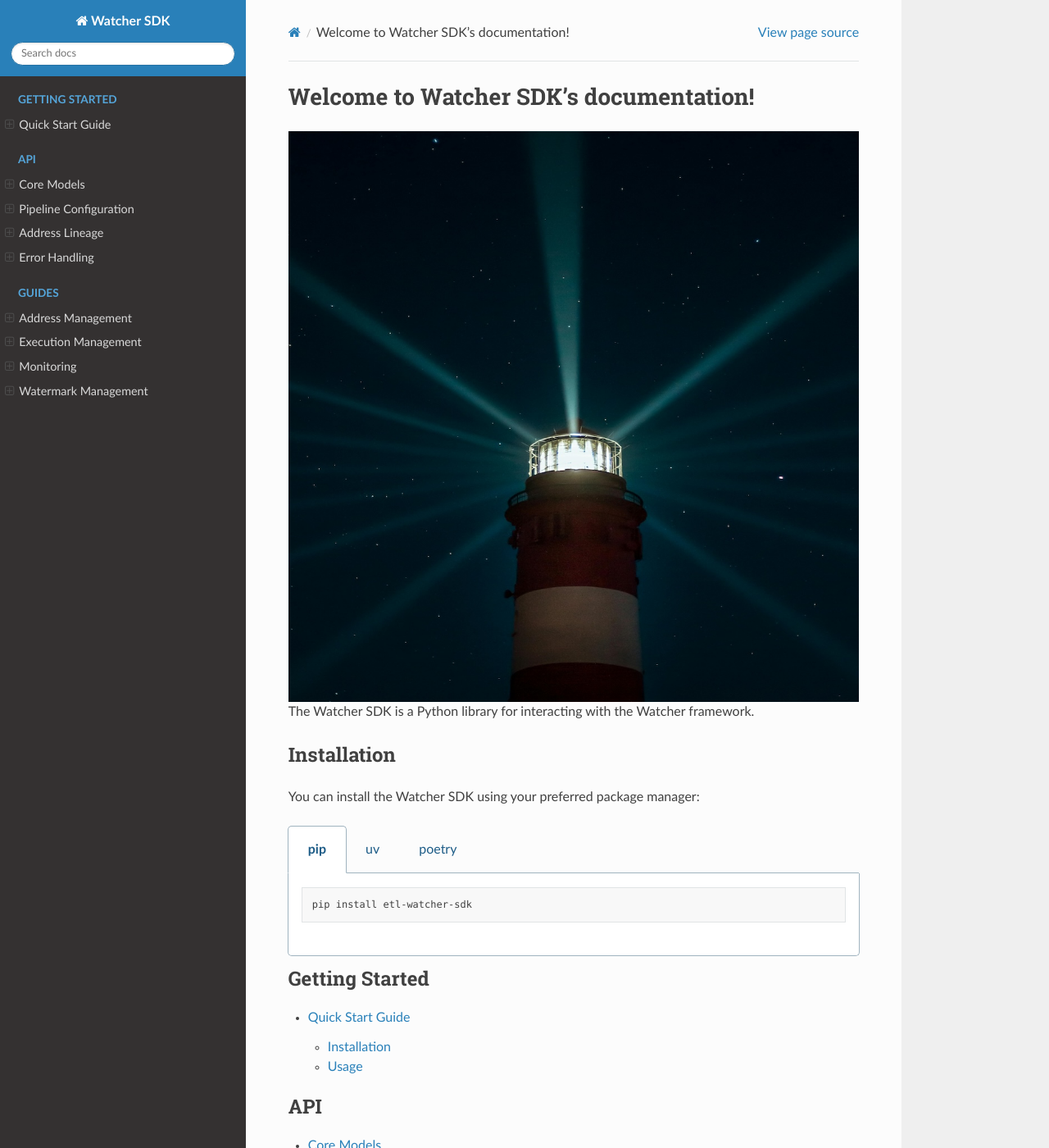
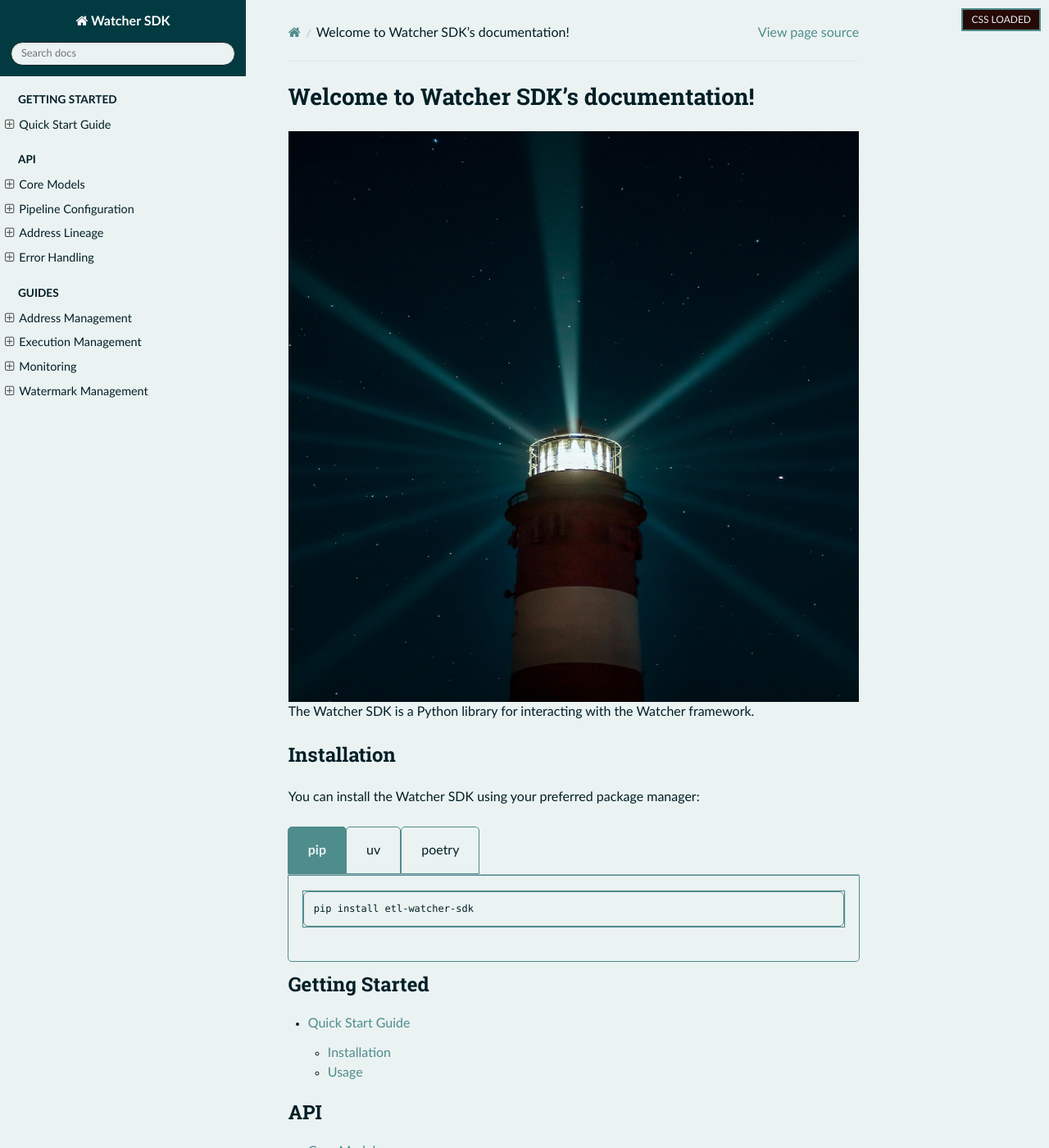
Before and after one commit to cmgoffena13/etl-watcher-sdk, a Sphinx documentation site: the page built from docs/index.rst, in a window 1280 px wide and 1400 px high. Shown: the whole window at 82% size. Built offline with Sphinx 7.4.7 and the Read the Docs theme 3.1.0, drawn with Linux system fonts in a browser that asks for light colours.

Commit message:
updating theme

```diff
--- /dev/null
+++ b/docs/_static/css/custom.css
@@ -0,0 +1,506 @@
+/* Custom color theme for Watcher documentation */
+/* Color palette: #011F26, #013A40, #EBF2F2, #4F8C8C, #260A08 */
+
+/* Global overrides */
+body {
+    background-color: #EBF2F2 !important;
+    color: #011F26 !important;
+}
+
+/* TEST: Add a visible border to confirm CSS is loading */
+body::after {
+    content: "CSS LOADED";
+    position: fixed;
+    top: 10px;
+    right: 10px;
+    background: #260A08;
+    color: #EBF2F2;
+    padding: 5px 10px;
+    font-size: 12px;
+    z-index: 9999;
+    border: 2px solid #4F8C8C;
+}
+
+html {
+    background-color: #EBF2F2 !important;
+}
+
+/* Navigation */
+.wy-side-nav-search {
+    background-color: #013A40 !important;
+}
+
+.wy-side-nav-search input[type="text"] {
+    background-color: #EBF2F2 !important;
+    color: #011F26 !important;
+    border: 1px solid #011F26 !important;
+}
+
+.wy-nav-top {
+    background-color: #013A40 !important;
+}
+
+.wy-nav-side {
+    background-color: #EBF2F2 !important;
+}
+
+.wy-menu-vertical a {
+    color: #011F26 !important;
+}
+
+.wy-menu-vertical a:hover {
+    background-color: #013A40 !important;
+    color: #EBF2F2 !important;
+}
+
+.wy-menu-vertical li.current > a {
+    background-color: #011F26 !important;
+    color: #EBF2F2 !important;
+}
+
+.wy-menu-vertical li.current > a:hover {
+    background-color: #013A40 !important;
+    color: #EBF2F2 !important;
+}
+
+/* Content area */
+.wy-nav-content {
+    background-color: #EBF2F2 !important;
+    color: #011F26 !important;
+}
+
+.wy-nav-content-wrap {
+    background-color: #EBF2F2 !important;
+}
+
+.rst-content {
+    background-color: #EBF2F2 !important;
+    color: #011F26 !important;
+}
+
+/* Headers - force override Sphinx defaults with maximum specificity */
+h1, h2, h3, h4, h5, h6 {
+    color: #011F26 !important;
+}
+
+.rst-content h1,
+.rst-content h2,
+.rst-content h3,
+.rst-content h4,
+.rst-content h5,
+.rst-content h6 {
+    color: #011F26 !important;
+}
+
+/* Nuclear option - override everything */
+body h1,
+body h2,
+body h3,
+body h4,
+body h5,
+body h6,
+html h1,
+html h2,
+html h3,
+html h4,
+html h5,
+html h6 {
+    color: #011F26 !important;
+}
+
+/* Override page titles specifically */
+.wy-nav-content h1 {
+    color: #011F26 !important;
+}
+
+/* Override any RTD theme title styling */
+.rst-content .section h1 {
+    color: #011F26 !important;
+}
+
+/* Force override for all possible title selectors */
+.document h1,
+.documentwrapper h1,
+.wy-nav-content-wrap h1 {
+    color: #011F26 !important;
+}
+
+/* Target specific RTD theme classes */
+.wy-nav-content .rst-content h1,
+.wy-nav-content .rst-content h2,
+.wy-nav-content .rst-content h3,
+.wy-nav-content .rst-content h4,
+.wy-nav-content .rst-content h5,
+.wy-nav-content .rst-content h6 {
+    color: #011F26 !important;
+}
+
+/* Override any inherited styles */
+* h1,
+* h2,
+* h3,
+* h4,
+* h5,
+* h6 {
+    color: #011F26 !important;
+}
+
+/* Links */
+.rst-content a {
+    color: #4F8C8C !important;
+}
+
+.rst-content a:hover {
+    color: #011F26 !important;
+}
+
+.rst-content a:visited {
+    color: #4F8C8C !important;
+}
+
+/* Code blocks - more aggressive styling */
+.rst-content pre {
+    background-color: #EBF2F2 !important;
+    color: #011F26 !important;
+    border: 1px solid #4F8C8C !important;
+}
+
+.rst-content code {
+    background-color: #EBF2F2 !important;
+    color: #011F26 !important;
+    border: 1px solid #4F8C8C !important;
+}
+
+/* Force all code elements to have better colors */
+pre, code {
+    background-color: #EBF2F2 !important;
+    color: #011F26 !important;
+}
+
+/* Target any code that might be inside pre tags */
+pre code {
+    background-color: #EBF2F2 !important;
+    color: #011F26 !important;
+}
+
+/* Override any inherited code styling */
+.rst-content pre code,
+.rst-content code,
+.rst-content .highlight pre,
+.rst-content .highlight code {
+    background-color: #EBF2F2 !important;
+    color: #011F26 !important;
+}
+
+/* Override any syntax highlighting that might be overriding */
+.rst-content pre .highlight {
+    background-color: #EBF2F2 !important;
+    color: #011F26 !important;
+}
+
+/* Syntax highlighting colors */
+.rst-content pre .highlight .k {
+    color: #4F8C8C !important; /* Keywords - lighter teal */
+    font-weight: bold;
+}
+
+.rst-content pre .highlight .s {
+    color: #260A08 !important; /* Strings - dark red */
+}
+
+.rst-content pre .highlight .c {
+    color: #011F26 !important; /* Comments - dark blue-green */
+    font-style: italic;
+}
+
+.rst-content pre .highlight .n {
+    color: #011F26 !important; /* Names - dark blue-green */
+}
+
+.rst-content pre .highlight .o {
+    color: #4F8C8C !important; /* Operators - lighter teal */
+}
+
+.rst-content pre .highlight .p {
+    color: #011F26 !important; /* Punctuation - dark blue-green */
+}
+
+.rst-content pre .highlight .nb {
+    color: #4F8C8C !important; /* Built-in names - lighter teal */
+    font-weight: bold;
+}
+
+.rst-content pre .highlight .s1 {
+    color: #260A08 !important; /* Single quotes - dark red */
+}
+
+.rst-content pre .highlight .s2 {
+    color: #260A08 !important; /* Double quotes - dark red */
+}
+
+.rst-content pre .highlight .mi {
+    color: #011F26 !important; /* Numbers - dark blue-green */
+}
+
+.rst-content pre .highlight .mf {
+    color: #011F26 !important; /* Float numbers - dark blue-green */
+}
+
+.rst-content pre .highlight .mh {
+    color: #011F26 !important; /* Hex numbers - dark blue-green */
+}
+
+.rst-content pre .highlight .c1 {
+    color: #011F26 !important; /* Single line comments - dark blue-green */
+    font-style: italic;
+}
+
+.rst-content pre .highlight .cm {
+    color: #011F26 !important; /* Multi-line comments - dark blue-green */
+    font-style: italic;
+}
+
+/* Tables */
+.rst-content table.docutils {
+    border: 1px solid #4F8C8C !important;
+}
+
+.rst-content table.docutils th {
+    background-color: #4F8C8C !important;
+    color: #EBF2F2 !important;
+}
+
+.rst-content table.docutils td {
+    border: 1px solid #4F8C8C !important;
+}
+
+/* Admonitions */
+.rst-content .admonition {
+    border-left: 4px solid #4F8C8C !important;
+    background-color: #EBF2F2 !important;
+}
+
+.rst-content .admonition-title {
+    background-color: #4F8C8C !important;
+    color: #EBF2F2 !important;
+}
+
+.rst-content .admonition.note {
+    border-left-color: #260A08 !important;
+    border: 1px solid #260A08 !important;
+}
+
+.rst-content .admonition.note .admonition-title {
+    background-color: #260A08 !important;
+    color: #EBF2F2 !important;
+}
+
+.rst-content .admonition.warning {
+    border-left-color: #260A08 !important;
+}
+
+.rst-content .admonition.warning .admonition-title {
+    background-color: #260A08 !important;
+}
+
+.rst-content .admonition.error {
+    border-left-color: #260A08 !important;
+}
+
+.rst-content .admonition.error .admonition-title {
+    background-color: #260A08 !important;
+}
+
+/* Sphinx tabs */
+.sphinx-tabs-tab {
+    background-color: #EBF2F2 !important;
+    color: #011F26 !important;
+    border: 1px solid #4F8C8C !important;
+}
+
+.sphinx-tabs-tab[aria-selected="true"] {
+    background-color: #4F8C8C !important;
+    color: #EBF2F2 !important;
+}
+
+.sphinx-tabs-tab:hover {
+    background-color: #011F26 !important;
+    color: #EBF2F2 !important;
+}
+
+.sphinx-tabs-panel {
+    border: 1px solid #4F8C8C !important;
+    background-color: #EBF2F2 !important;
+}
+
+/* Footer and breadcrumbs */
+.rst-footer-buttons {
+    border-top: 1px solid #4F8C8C !important;
+}
+
+.rst-breadcrumbs {
+    background-color: #EBF2F2 !important;
+    border-bottom: 1px solid #4F8C8C !important;
+}
+
+.rst-breadcrumbs a {
+    color: #4F8C8C !important;
+}
+
+/* Search */
+.wy-side-nav-search .wy-dropdown .caption {
+    color: #EBF2F2 !important;
+}
+
+/* Mobile responsiveness */
+@media screen and (max-width: 768px) {
+    .wy-nav-side {
+        background-color: #EBF2F2 !important;
+    }
+
+    .wy-nav-top {
+        background-color: #013A40 !important;
+    }
+}
+
+/* Custom scrollbar */
+::-webkit-scrollbar {
+    width: 8px;
+}
+
+::-webkit-scrollbar-track {
+    background: #EBF2F2;
+}
+
+::-webkit-scrollbar-thumb {
+    background: #4F8C8C;
+    border-radius: 4px;
+}
+
+::-webkit-scrollbar-thumb:hover {
+    background: #011F26;
+}
+
+/* Toctree caption overrides */
+/* Sidebar caption color override */
+.wy-menu > .caption > span.caption-text {
+    color: #011F26 !important; /* Dark blue-green for sidebar captions */
+}
+
+/* Toctree caption inside page content */
+div.toctree-wrapper p.caption[role=heading] {
+    color: #011F26 !important; /* Dark blue-green for main content captions */
+    font-weight: bold;
+}
+
+/* Additional toctree caption selectors for comprehensive coverage */
+.toctree-wrapper .caption {
+    color: #011F26 !important;
+}
+
+.toctree-wrapper .caption-text {
+    color: #011F26 !important;
+}
+
+/* Target any remaining caption elements */
+.caption {
+    color: #011F26 !important;
+}
+
+.caption-text {
+    color: #011F26 !important;
+}
+
+/* Code block and inline code overrides */
+/* Inline code color */
+code, tt {
+    color: #011F26 !important;               /* Dark blue-green text */
+    background-color: #EBF2F2 !important;    /* Light background */
+    border-radius: 3px;
+    padding: 2px 4px;
+    border: 1px solid #4F8C8C !important;
+    font-family: "Fira Code", "Source Code Pro", "Consolas", "Monaco", monospace !important;
+    line-height: 1.4;
+}
+
+/* Code block background and text color */
+div.highlight pre {
+    background-color: #EBF2F2 !important;  /* Light background */
+    color: #011F26 !important;             /* Dark blue-green text */
+    border-radius: 6px;
+    padding: 1em;
+    font-size: 0.95em;
+    border: 1px solid #4F8C8C !important;
+    font-family: "Fira Code", "Source Code Pro", "Consolas", "Monaco", monospace !important;
+    line-height: 1.4;
+}
+
+/* Override RTD theme code styling */
+.rst-content div.highlight pre {
+    background: #EBF2F2 !important;
+    color: #011F26 !important;
+    border: 1px solid #4F8C8C !important;
+}
+
+/* Line number styling if used */
+.highlighttable td.linenos pre {
+    color: #011F26 !important;
+    background-color: #EBF2F2 !important;
+    border: 1px solid #4F8C8C !important;
+}
+
+/* Additional code block selectors for comprehensive coverage */
+.rst-content .highlight {
+    background-color: #EBF2F2 !important;
+    border: 1px solid #4F8C8C !important;
+}
+
+.rst-content .highlight pre {
+    background-color: #EBF2F2 !important;
+    color: #011F26 !important;
+}
+
+/* Force override for any remaining code elements */
+pre code {
+    background-color: #EBF2F2 !important;
+    color: #011F26 !important;
+}
+
+.highlight pre code {
+    background-color: #EBF2F2 !important;
+    color: #011F26 !important;
+}
+
+/* Theme-specific selectors for comprehensive coverage */
+/* For pydata-sphinx-theme */
+.bd-article-content pre,
+.bd-content pre code {
+    background-color: #EBF2F2 !important;
+    color: #011F26 !important;
+    border: 1px solid #4F8C8C !important;
+    font-family: "Fira Code", "Source Code Pro", "Consolas", "Monaco", monospace !important;
+    line-height: 1.4;
+}
+
+/* Universal code styling */
+pre, code {
+    font-family: "Fira Code", "Source Code Pro", "Consolas", "Monaco", monospace !important;
+    line-height: 1.4;
+}
+
+/* Additional RTD theme specific overrides */
+.rst-content pre {
+    background-color: #EBF2F2 !important;
+    color: #011F26 !important;
+    border: 1px solid #4F8C8C !important;
+    font-family: "Fira Code", "Source Code Pro", "Consolas", "Monaco", monospace !important;
+    line-height: 1.4;
+}
+
+.rst-content code {
+    background-color: #EBF2F2 !important;
+    color: #011F26 !important;
+    border: 1px solid #4F8C8C !important;
+    font-family: "Fira Code", "Source Code Pro", "Consolas", "Monaco", monospace !important;
+    line-height: 1.4;
+}
--- a/docs/conf.py
+++ b/docs/conf.py
@@ -38,6 +38,11 @@ exclude_patterns = ["_build", "Thumbs.db", ".DS_Store"]
 html_theme = "sphinx_rtd_theme"
 html_static_path = ["_static"]
 
+# Custom CSS
+html_css_files = [
+    "css/custom.css",
+]
+
 # -- Options for Read the Docs theme -----------------------------------------
 html_theme_options = {
     "navigation_depth": 4,
--- a/pyproject.toml
+++ b/pyproject.toml
@@ -22,11 +22,10 @@ dev = [
     "pre-commit>=4.3.0",
 ]
 docs = [
-    "docutils>=0.21.2",
     "myst-parser>=4.0.1",
     "sphinx>=8.2.3",
     "sphinx-autobuild>=2025.8.25",
-    "sphinx-autodoc-typehints>=3.3.0",
+    "sphinx-autodoc-typehints>=3.2.0",
     "sphinx-rtd-theme>=3.0.2",
     "sphinx-tabs>=3.4.7",
     "sphinxcontrib-httpdomain>=1.8.1",
```
Also changed, not shown: 14 other files.
